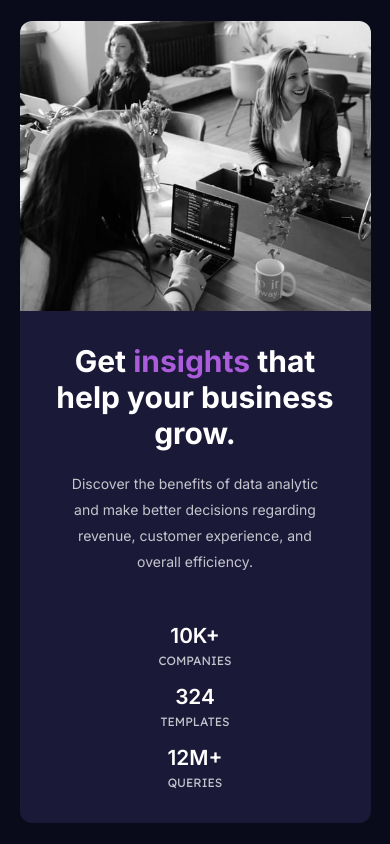
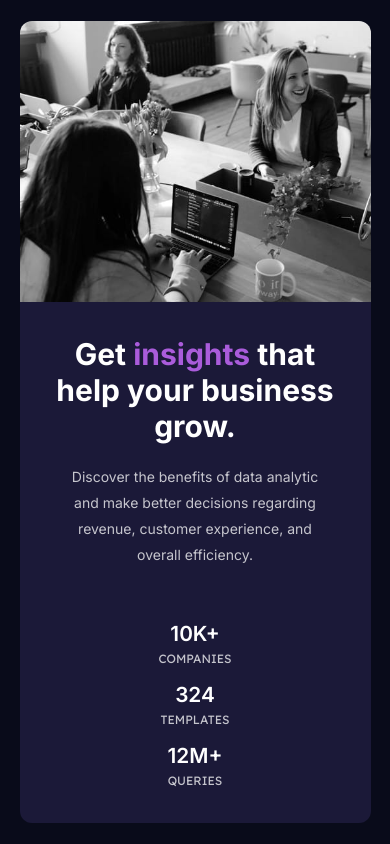
Before and after one commit to mahmud035/stats-preview-card-component-frontEndMentor, a plain HTML site: page index.html in a window 390 px wide. Drawn offline with Linux system fonts and the light colour scheme.

Commit message:
added media query for laptop and tablet devices

```diff
--- a/css/media-query.css
+++ b/css/media-query.css
@@ -1,4 +1,39 @@
 /** Media Query For Responsiveness */
+@media (max-width: 1100px) {
+  .card-text {
+    width: 70%;
+  }
+
+  .card-img {
+    width: 30%;
+  }
+}
+
+@media (max-width: 768px) {
+  .card {
+    flex-direction: column-reverse;
+    width: 80%;
+    height: 90%;
+  }
+
+  .card-text {
+    width: 100%;
+    height: 65%;
+    padding: 1rem 3rem;
+  }
+
+  .card-img {
+    width: 100%;
+    height: 35%;
+  }
+
+  .card-img > img {
+    object-fit: cover;
+    object-position: top right;
+    /*  INFO: Important for positioning properly  */
+  }
+}
+
 @media (max-width: 576px) {
   .card {
     flex-direction: column-reverse;
--- a/css/style.css
+++ b/css/style.css
@@ -89,7 +89,7 @@ body {
 }
 
 .card-text,
-.cad-img {
+.card-img {
   width: 50%;
 }
 
```
